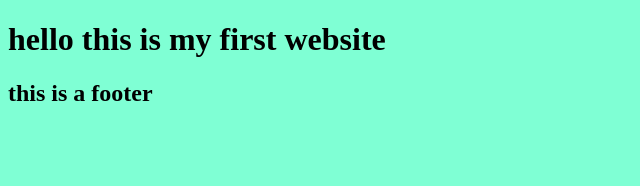
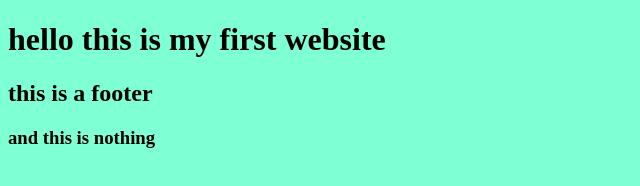
Before and after one commit to PARSA-RZ/GAME-WITH-PARSA, a plain HTML site: page index.html in a window 1280 px wide. Shown: the whole page, without its empty margins (0-640 px from the left). Drawn offline with Linux system fonts and the light colour scheme.

Commit message:
add h3 tag in footer

```diff
--- a/index.html
+++ b/index.html
@@ -19,6 +19,7 @@
 
     <footer>
         <h2>this is a footer</h2>
+        <h3>and this is nothing</h3>
     </footer>
 </body>
 </html>
```
